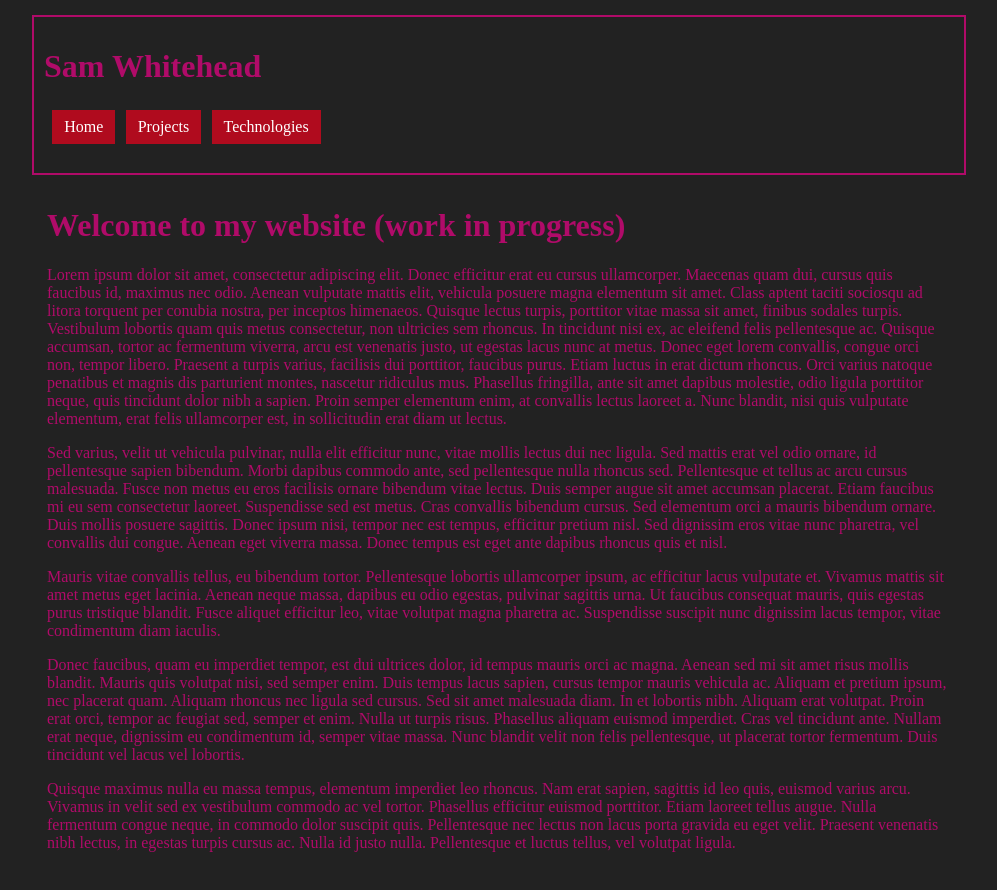
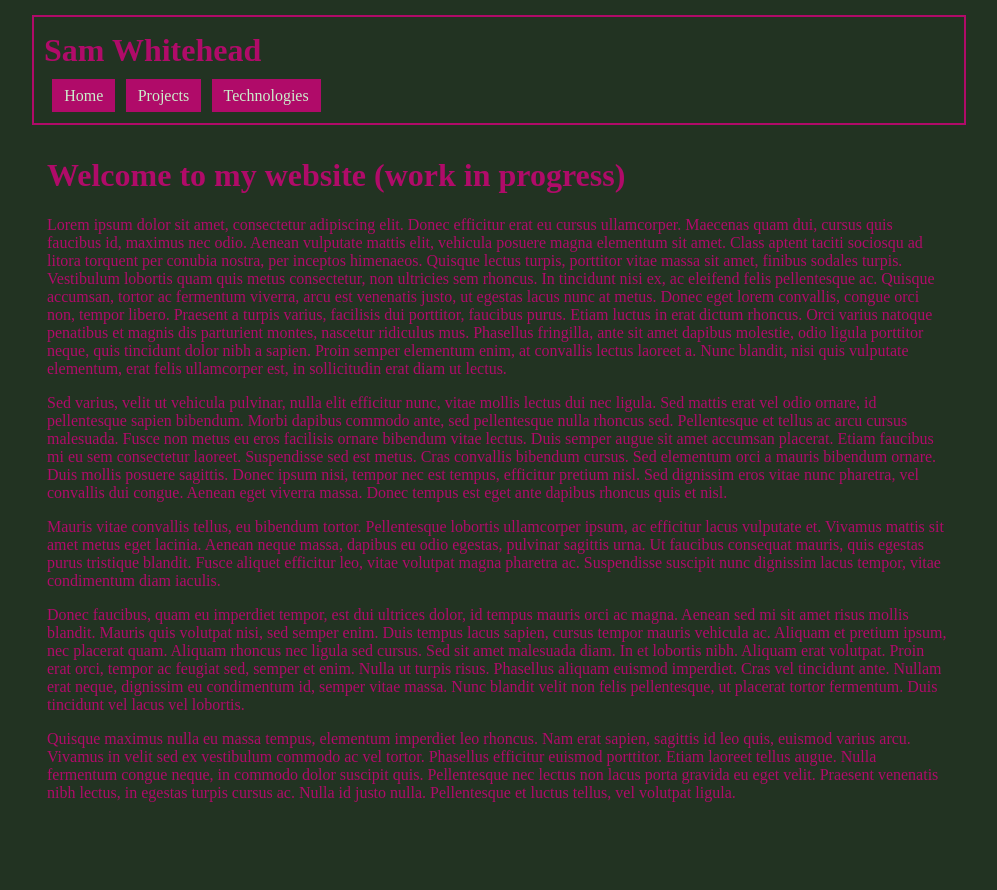
Before and after one commit to Ytrewq13/website, a plain HTML site: page index.html in a window 1280 px wide. Shown: the top 890 px of the page, without its empty margins (143-1140 px from the left). Drawn offline with Linux system fonts and the light colour scheme.

Commit message:
Start using CSS constants for multiple-use values (e.g. color theme)

```diff
--- a/css/master.css
+++ b/css/master.css
@@ -1,21 +1,31 @@
+:root {
+    /* Color theme */
+    --color-bg:      #223322;
+    --color-bg-alt1: #b00b1e;
+    --color-bg-alt2: red;
+    --color-fg:      #b00b69; /* nice */
+    --color-fg-alt1: #cceecc;
+
+    /* Mobile width threshold (TODO: use this) */
+    --mobile-width-max: 768px;
+
+    /* Padding */
+    --padding-header: 10px;
+    --padding-header-mobile: 0px 5px 5px 5px;
+    --padding-header-menu: 0;
+    --padding-header-menu-item-box: .2em;
+    --padding-header-menu-item-link: 8px 12px;
+    --padding-content: 30px;
+}
+
 html {
-    background-color: #222222;
-    color: #b00b69;
+    background-color: var(--color-bg);
+    color: var(--color-fg);
 }
 body {
     max-width: 960px;
     width: auto;
     margin: auto;
-}
-
-ul {
-  padding: 0;
-  margin-left: 5px;
-}
-
-li {
-  display: inline-block;
-  padding: .2em;
 }
 
 /* class="cols-n" means an element is n columns wide (12 cols = viewport width) */
@@ -32,33 +42,48 @@ li {
 .cols-11 { width:  91.67%; }
 .cols-12 { width: 100.00%; }
 
-.menu-item {
-  background-color: #b00b1e;
-  color: white;
-  padding: 8px 12px;
-  text-align: center;
-  text-decoration: none;
-  display: inline-block;
-}
-a:hover, a:active {
-  background-color: red;
-}
-
 #top-bar {
     position: fixed;
     top: 0;
     width: inherit;
     max-width: inherit;
-    padding: 10px;
+    padding: var(--padding-header);
     margin: 15px;
-    border: 2px solid #b00b69;
-    background-color: #222222;
+    border: 2px solid var(--color-fg);
+    background-color: var(--color-bg);
     float: left;
+}
+#top-bar h1 { margin-top: 5px; margin-bottom: 10px; }
+
+#site-nav-menu {
+    padding: var(--padding-header-menu);
+    margin: 5px;
+    display: inline-block;
+}
+
+#site-nav-menu ul {
+    padding: 0;
+    margin: 0;
+}
+#site-nav-menu li {
+    display: inline-block;
+    padding: var(--padding-header-menu-item-box);
+}
+
+.menu-item {
+    background-color: var(--color-fg);
+    color: var(--color-fg-alt1);
+    padding: var(--padding-header-menu-item-link);
+    text-align: center;
+    text-decoration: none;
+}
+.menu-item:hover, .menu-item:active {
+    background-color: var(--color-bg-alt1);
 }
 
 #content {
     height: 3000px;
-    padding: 30px;
+    padding: var(--padding-content);
 }
 
 @media only screen and (max-width: 768px) {
@@ -66,8 +91,5 @@ a:hover, a:active {
     body {
         width: 100%;
     }
-    #top-bar {
-        padding: 5px;
-        padding-top: 0;
-    }
+    #top-bar { padding: var(--padding-header-mobile); }
 }
```
